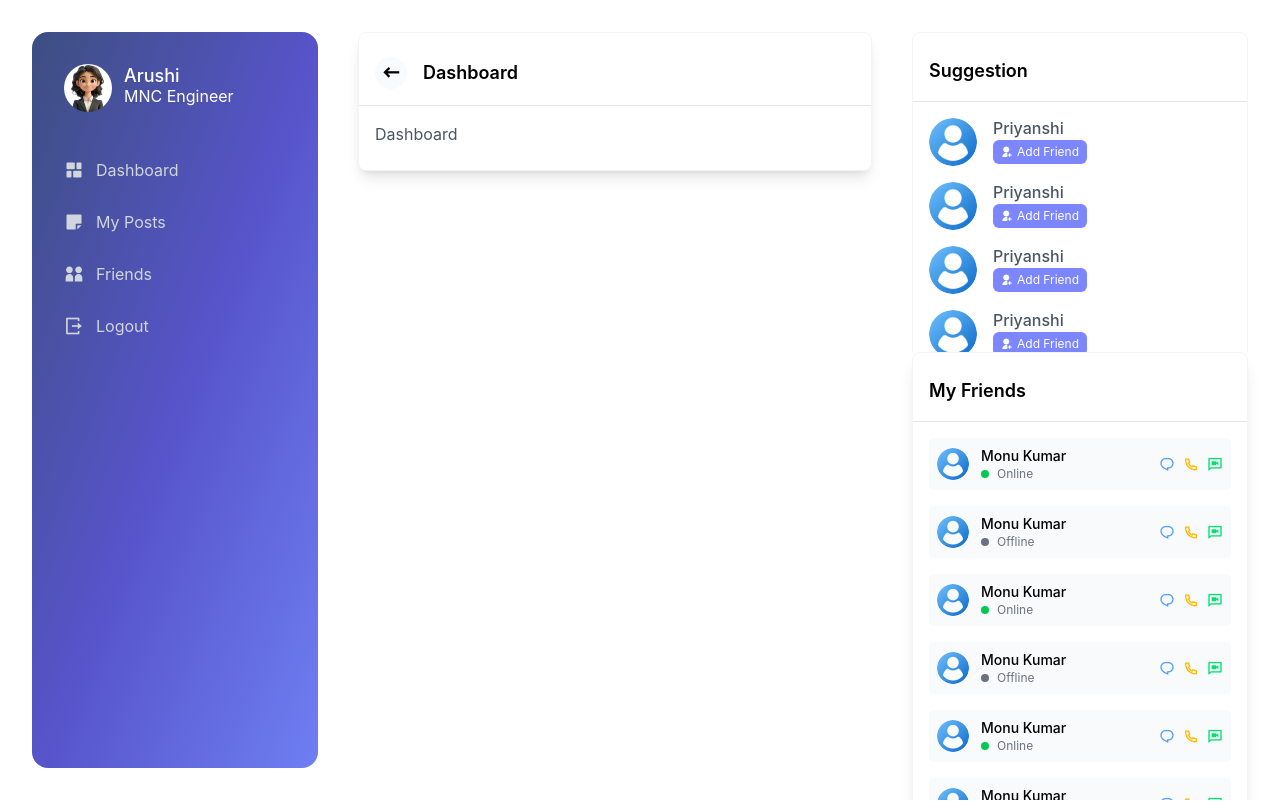
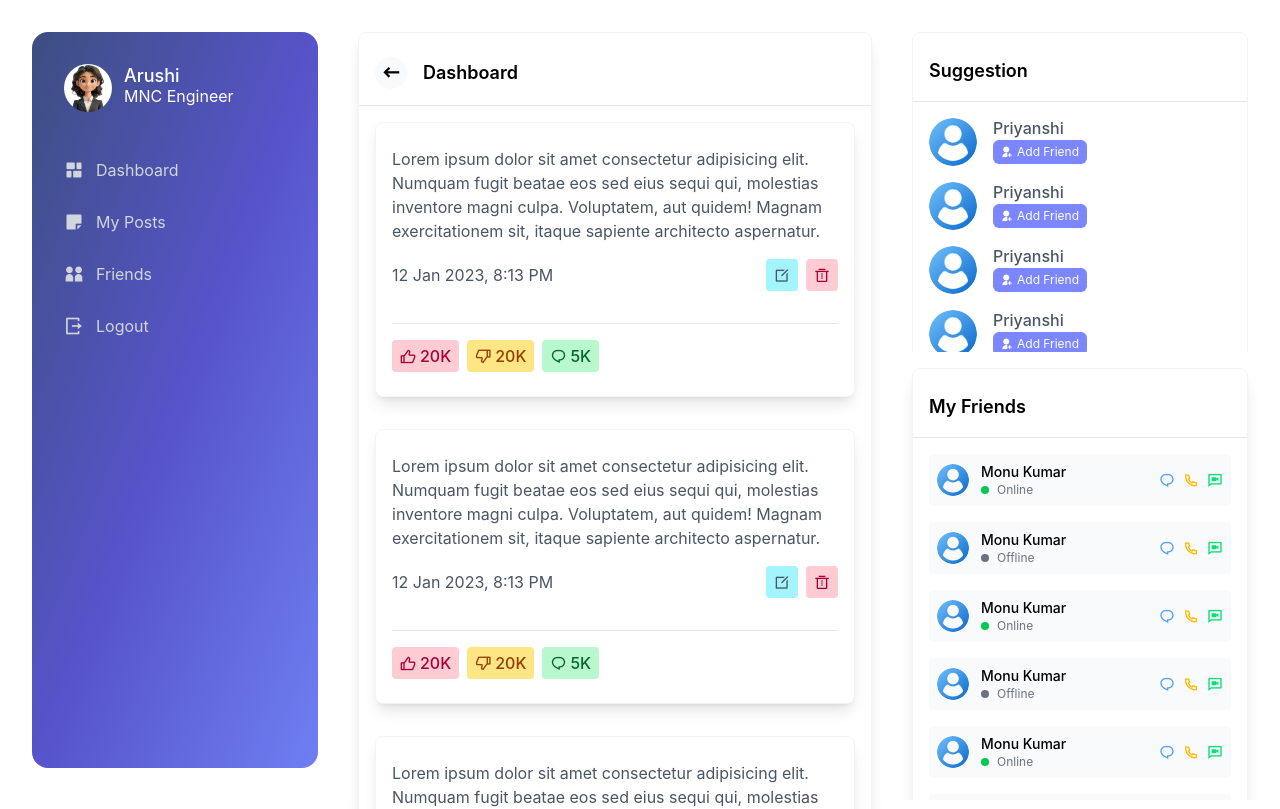
Before and after one commit to sujitsingh08rdm/circleUp, a React (Vite) app: page /app/dashboard in a window 1280 px wide. Shown: the top 809 px of the page. Built offline with nearby package versions, Linux system fonts and the light colour scheme.

Commit message:
base ui layout done

```diff
--- a/src/component/app/Dashboard.tsx
+++ b/src/component/app/Dashboard.tsx
@@ -1,7 +1,12 @@
 import React from "react";
+import Posts from "./Posts";
 
 const Dashboard = () => {
-  return <div>Dashboard</div>;
+  return (
+    <div>
+      <Posts />
+    </div>
+  );
 };
 
 export default Dashboard;
--- a/src/component/app/Friends.tsx
+++ b/src/component/app/Friends.tsx
@@ -1,7 +1,28 @@
-import React from "react";
+import Card from "../shared/Card";
 
 const Friends = () => {
-  return <div>Friends</div>;
+  return (
+    <div className="grid grid-cols-3 gap-8">
+      {Array(20)
+        .fill(0)
+        .map((item, index) => (
+          <Card key={index}>
+            <div className="flex flex-col items-center gap-2">
+              <img
+                src="/images/default.png"
+                className="w-16 h-16 rounded-full border border-rose-50 object-cover"
+                alt="avtar"
+              />
+              <h2 className="font-bold text-base">Er Saurav</h2>
+              <button className="px-2 py-1 bg-rose-400 text-white text-xs flex items-center hover:bg-rose-600 hover:text-gray-200 rounded-md">
+                <i className="ri-user-minus-fill mr-1"></i>
+                Unfriend
+              </button>
+            </div>
+          </Card>
+        ))}
+    </div>
+  );
 };
 
 export default Friends;
--- a/src/component/app/Layout.tsx
+++ b/src/component/app/Layout.tsx
@@ -111,7 +111,7 @@ const Layout = () => {
         </Card>
       </section>
       <aside
-        className="p-8 h-full bg-white overflow-auto fixed right-0 top-0"
+        className="space-y-4 p-8 h-full bg-white overflow-auto fixed right-0 top-0"
         style={{ width: rightAsideSize, transition: "0.3s" }}
       >
         <div className="h-80 overflow-auto">
--- a/src/component/app/Posts.tsx
+++ b/src/component/app/Posts.tsx
@@ -1,7 +1,61 @@
-import React from "react";
+import Card from "../shared/Card";
+import Divider from "../shared/Divider";
+import IconButton from "../shared/IconButton";
 
 const Posts = () => {
-  return <div>Posts</div>;
+  return (
+    <div className="space-y-8">
+      {Array(20)
+        .fill(0)
+        .map((item, index) => (
+          <Card
+            key={index}
+            // divider
+            // footer={
+            //   <div className="flex justify-between">
+            //     <label className="text-base font-normal">
+            //       12 Jan 2023, 8:13 PM
+            //     </label>
+            //     <div className="space-x-2">
+            //       <IconButton icon="edit-box-line" type="info" />
+            //       <IconButton icon="delete-bin-3-line" type="danger" />
+            //     </div>
+            //   </div>
+            // }
+          >
+            <div className="space-y-4">
+              <div>
+                Lorem ipsum dolor sit amet consectetur adipisicing elit. Numquam
+                fugit beatae eos sed eius sequi qui, molestias inventore magni
+                culpa. Voluptatem, aut quidem! Magnam exercitationem sit, itaque
+                sapiente architecto aspernatur.
+              </div>
+              <div className="flex justify-between items-center">
+                <label className="text-base font-normal">
+                  12 Jan 2023, 8:13 PM
+                </label>
+                <div className="space-x-2">
+                  <IconButton icon="edit-box-line" type="info" />
+                  <IconButton icon="delete-bin-3-line" type="danger" />
+                </div>
+              </div>
+              <Divider />
+              <div className="space-x-2">
+                <IconButton icon="thumb-up-line" type="danger">
+                  20K
+                </IconButton>
+                <IconButton icon="thumb-down-line" type="warning">
+                  20K
+                </IconButton>
+                <IconButton icon="chat-1-line" type="success">
+                  5K
+                </IconButton>
+              </div>{" "}
+            </div>
+          </Card>
+        ))}
+    </div>
+  );
 };
 
 export default Posts;
--- a/src/component/shared/Avatar.tsx
+++ b/src/component/shared/Avatar.tsx
@@ -7,6 +7,7 @@ interface AvatarInterface {
   titleColor?: string;
   subtitleColor?: string;
   size?: "lg" | "md";
+  key?: string | number;
 }
 
 const Avatar: FC<AvatarInterface> = ({
@@ -16,9 +17,10 @@ const Avatar: FC<AvatarInterface> = ({
   titleColor = "white",
   subtitleColor = "white",
   size = "lg",
+  key = 0,
 }) => {
   return (
-    <div className="flex gap-3 items-center">
+    <div key={key} className="flex gap-3 items-center">
       {image && (
         <img
           src={image}
--- /dev/null
+++ b/src/component/shared/Divider.tsx
@@ -0,0 +1,5 @@
+const Divider = () => {
+  return <div className="border-b border-gray-200 py-2" />;
+};
+
+export default Divider;
--- a/src/component/shared/Drawer.tsx
+++ b/src/component/shared/Drawer.tsx
@@ -5,6 +5,7 @@ interface DrawerInterface {
   title?: string;
   open?: boolean;
   close?: () => void;
+  key?: string | number;
 }
 
 const Drawer: FC<DrawerInterface> = ({
@@ -12,9 +13,11 @@ const Drawer: FC<DrawerInterface> = ({
   title,
   open = true,
   close,
+  key = 0,
 }) => {
   return (
     <div
+      key={key}
       style={{ right: open ? 0 : "-50%", transition: "0.5s" }}
       className="shadow-2xl w-6/12 top-0 fixed h-full overflow-auto p-8 z-10000 space-y-4"
     >
--- /dev/null
+++ b/src/component/shared/IconButton.tsx
@@ -0,0 +1,46 @@
+import type { FC } from "react";
+
+const IconButtonModel = {
+  primary:
+    "bg-blue-200 text-blue-800 hover:text-blue-900 inline-flex hover:bg-blue-400 rounded font-medium px-2 py-1",
+  secondary:
+    "bg-indigo-200 text-indigo-800 hover:text-indigo-900 inline-flex hover:bg-indigo-400 rounded font-medium px-2 py-1",
+  danger:
+    "bg-rose-200 text-rose-800 hover:text-rose-900 inline-flex hover:bg-rose-400 rounded font-medium px-2 py-1",
+  warning:
+    "bg-amber-200 text-amber-800 hover:text-amber-900 inline-flex hover:bg-amber-400 rounded font-medium px-2 py-1",
+  dark: "bg-slate-200 inline-flex hover:bg-slate-400 rounded font-medium px-2 py-1",
+  success:
+    "bg-green-200 text-green-800 hover:text-green-900 inline-flex hover:bg-green-400 rounded font-medium px-2 py-1",
+  info: "bg-cyan-200 inline-flex hover:bg-cyan-400 rounded font-medium px-2 py-1",
+};
+
+interface IconButtonInterface {
+  type?:
+    | "primary"
+    | "secondary"
+    | "danger"
+    | "warning"
+    | "dark"
+    | "success"
+    | "info";
+  onClick?: () => void;
+  icon: string;
+  children?: string;
+}
+
+const IconButton: FC<IconButtonInterface> = ({
+  type = "primary",
+  onClick,
+  icon,
+  children,
+}) => {
+  return (
+    <button className={IconButtonModel[type]} onClick={onClick}>
+      {icon && <i className={`ri-${icon}`}></i>}
+      {children && <span className="ml-1">{children}</span>}
+    </button>
+  );
+};
+
+export default IconButton;
```
